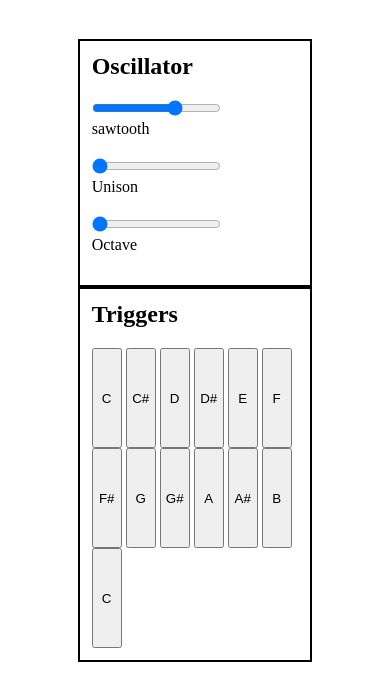
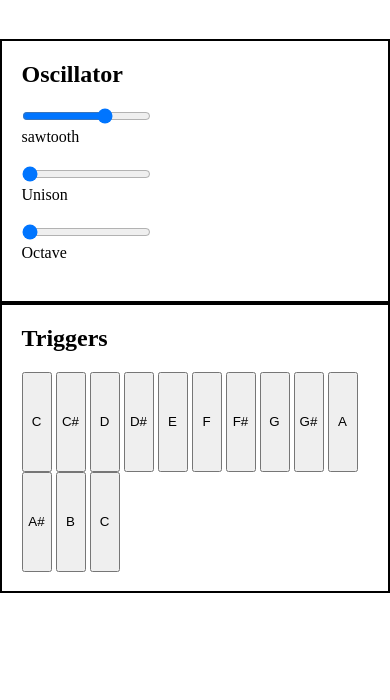
Before and after one commit to Elrond-Hubbard/jSynth, a plain HTML site: page index.html in a window 390 px wide. Drawn offline with Linux system fonts and the light colour scheme.

Commit message:
mobile css pass

```diff
--- a/assets/css/style.css
+++ b/assets/css/style.css
@@ -26,3 +26,9 @@ h2 {
 p {
     margin-bottom: 20px
 }
+
+@media (max-width: 600px) {
+    body {
+        margin: 10% 0%;
+    }
+}
```
